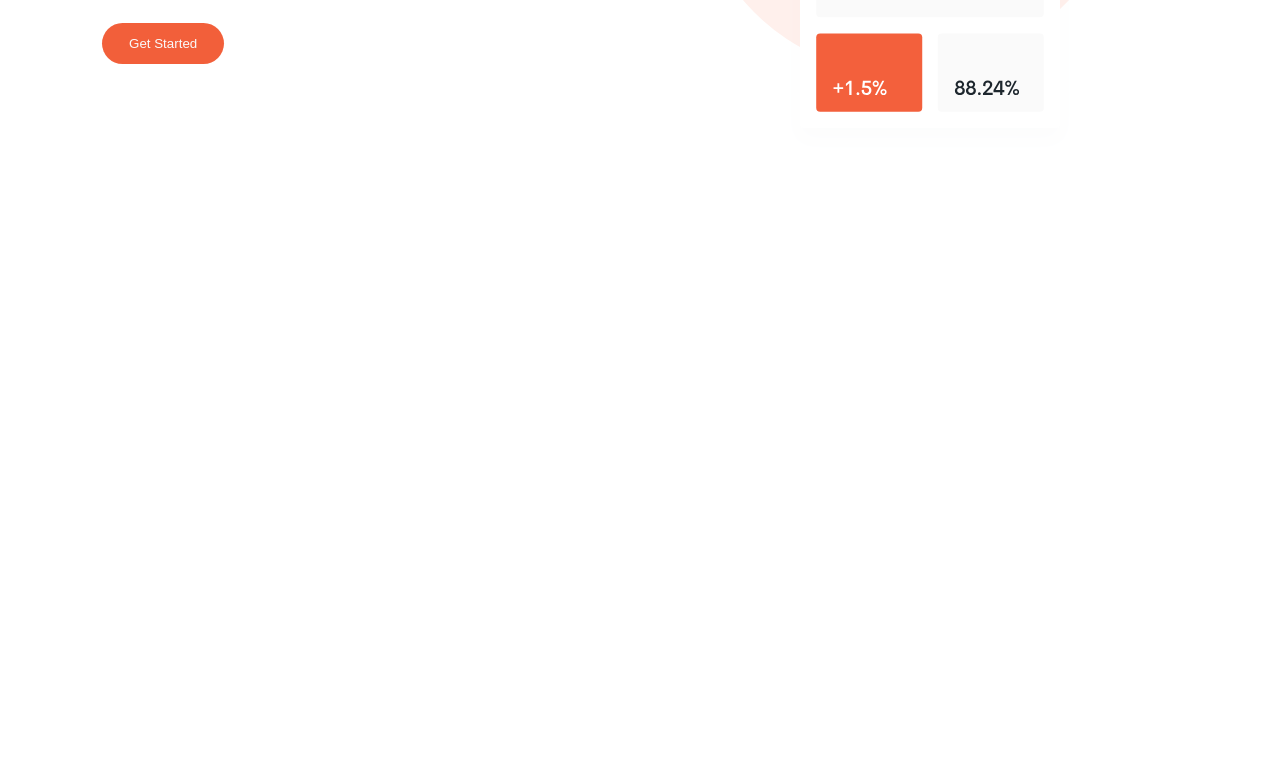
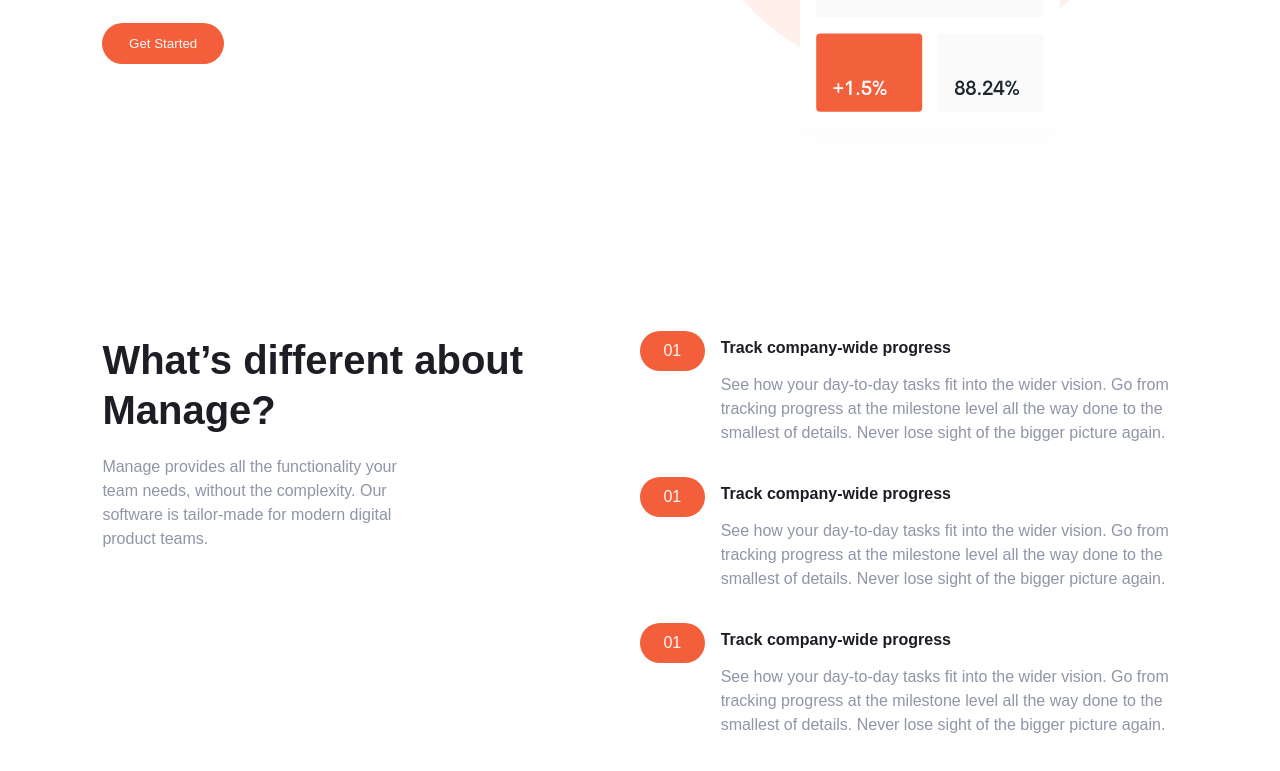
Before and after one commit to mritunjaysaha/manage-landing-page, a Next.js app: page / in a window 1280 px wide. Shown: the part 565-1336 px from the top of the page. Before the commit the page ends 800 px from the top, so only its background shows below. Built offline with nearby package versions, Linux system fonts and the light colour scheme; a web font is replaced by a local one.

Commit message:
about section completed

```diff
--- a/pages/index.js
+++ b/pages/index.js
@@ -1,15 +1,20 @@
 import React from "react";
 import Navbar from "../src/components/nav";
-import LandingPageSection from "../src/sections/landingPage";
-function LandingPage() {
+import LandingPage from "../src/sections/landingPage";
+import AboutPage from "../src/sections/aboutPage";
+
+function Index() {
     return (
         <>
             <section className="section-1">
                 <Navbar />
-                <LandingPageSection />
+                <LandingPage />
+            </section>
+            <section>
+                <AboutPage />
             </section>
         </>
     );
 }
 
-export default LandingPage;
+export default Index;
--- a/src/components/cards.js
+++ b/src/components/cards.js
@@ -0,0 +1,17 @@
+import React from "react";
+
+export default function Card({ id, header, text }) {
+    console.log(id);
+
+    return (
+        <article className="cards">
+            <div className="tag">
+                <p>{id}</p>
+            </div>
+            <div className="contents">
+                <h4 className="contents-header">{header}</h4>
+                <p className="contents-text">{text}</p>
+            </div>
+        </article>
+    );
+}
--- /dev/null
+++ b/src/sections/aboutPage.js
@@ -0,0 +1,43 @@
+import React from "react";
+import Card from "../components/cards";
+
+export default function AboutPage() {
+    const data = [
+        {
+            id: "01",
+            header: "Track company-wide progress",
+            text:
+                "See how your day-to-day tasks fit into the wider vision. Go from tracking progress at the milestone level all the way done to the smallest of details. Never lose sight of the bigger picture again.",
+        },
+    ];
+    return (
+        <section className="page">
+            <article className="about page-left">
+                <h1>What’s different about Manage?</h1>
+                <p>
+                    Manage provides all the functionality your team needs,
+                    without the complexity. Our software is tailor-made for
+                    modern digital product teams.
+                </p>
+            </article>
+            <article className="about page-right">
+                <Card
+                    id={data[0].id}
+                    header={data[0].header}
+                    text={data[0].text}
+                />
+
+                <Card
+                    id={data[0].id}
+                    header={data[0].header}
+                    text={data[0].text}
+                />
+                <Card
+                    id={data[0].id}
+                    header={data[0].header}
+                    text={data[0].text}
+                />
+            </article>
+        </section>
+    );
+}
--- a/src/sections/landingPage.js
+++ b/src/sections/landingPage.js
@@ -3,8 +3,8 @@
 
 export default function LandingPageSection() {
     return (
-        <section className="landing-page">
-            <article className="landing-page-left">
+        <section className="landing page">
+            <article className="landing page-left">
                 <h1>Bring everyone toghether to build better products.</h1>
                 <p>
                     Manage makes it simple for software teams to plan day-to-day
@@ -12,7 +12,7 @@
                 </p>
                 <Button text="Get Started" />
             </article>
-            <article className="landing-page-right"></article>
+            <article className="landing page-right"></article>
         </section>
     );
 }
--- a/styles/components/_cards.scss
+++ b/styles/components/_cards.scss
@@ -0,0 +1,40 @@
+.cards {
+    display: flex;
+    flex-direction: row;
+    margin: 0 0 2em 0;
+
+    &:last-child {
+        margin: 0;
+    }
+    p,
+    h4 {
+        padding: 0 !important;
+        margin: 0 !important;
+    }
+
+    .tag {
+        width: 8em;
+        margin-right: 1em;
+        background: $BrightRed;
+        height: max-content;
+        padding: 0.5em 1em;
+        border-radius: $radius;
+        text-align: center;
+
+        p {
+            color: $VeryLightGray;
+        }
+    }
+
+    .contents {
+        display: flex;
+        flex-direction: column;
+        .contents-header {
+            margin: 0.5em 0 1em 0 !important;
+        }
+
+        .contents-text {
+            line-height: 1.5em !important;
+        }
+    }
+}
--- a/styles/main.scss
+++ b/styles/main.scss
@@ -8,3 +8,4 @@
 
 @import "./sections/landingPage";
 @import "./sections/index";
+@import "./sections/aboutPage";
--- /dev/null
+++ b/styles/sections/_aboutPage.scss
@@ -0,0 +1,17 @@
+.about.page-left {
+    padding: 10vh 4vw 10vh 8vw;
+}
+.about.page-right {
+    width: 50vw;
+    // background: #ff0;
+    padding: 12vh 8vw 10vw 0vw;
+}
+.about {
+    h1 {
+        font-size: 2.5em;
+    }
+    p {
+        font-size: 1em;
+        margin: 0 4vw 0 0;
+    }
+}
--- a/styles/sections/_landingPage.scss
+++ b/styles/sections/_landingPage.scss
@@ -1,18 +1,13 @@
-.landing-page {
+.page {
     display: flex;
     flex-flow: row nowrap;
-    height: 85vh;
-}
 
-.landing-page-left {
-    width: 50vw;
-    padding: 15vh 8vw;
     h1 {
         line-height: 1.25em;
-        font-size: 3em;
         margin: 0.5em 0;
         color: $VeryDarkBlue;
     }
+
     p {
         font-size: 1.15em;
         padding-right: 8vw;
@@ -21,9 +16,44 @@
         color: $DarkGrayishBlue;
     }
 }
-.landing-page-right {
+
+.landing.page {
+    height: 85vh;
+}
+.page-left {
     width: 50vw;
+    padding: 15vh 8vw;
+}
+.page-right {
+    width: 50vw;
+}
+.landing.page-right {
     background-image: url(../assets/illustration-intro.svg);
     background-repeat: no-repeat;
     background-position: center left;
 }
+.landing {
+    h1 {
+        font-size: 3em;
+    }
+}
+.about {
+    // height: 60vh;
+}
+.about.page-left {
+    padding: 10vh 4vw 10vh 8vw;
+}
+.about.page-right {
+    width: 50vw;
+    // background: #ff0;
+    padding: 12vh 8vw 10vw 0vw;
+}
+.about {
+    h1 {
+        font-size: 2.5em;
+    }
+    p {
+        font-size: 1em;
+        margin: 0 4vw 0 0;
+    }
+}
```
Also changed, not shown: src/index.html (+13 -17 lines), src/sections/testimonialsPage.js (added).
